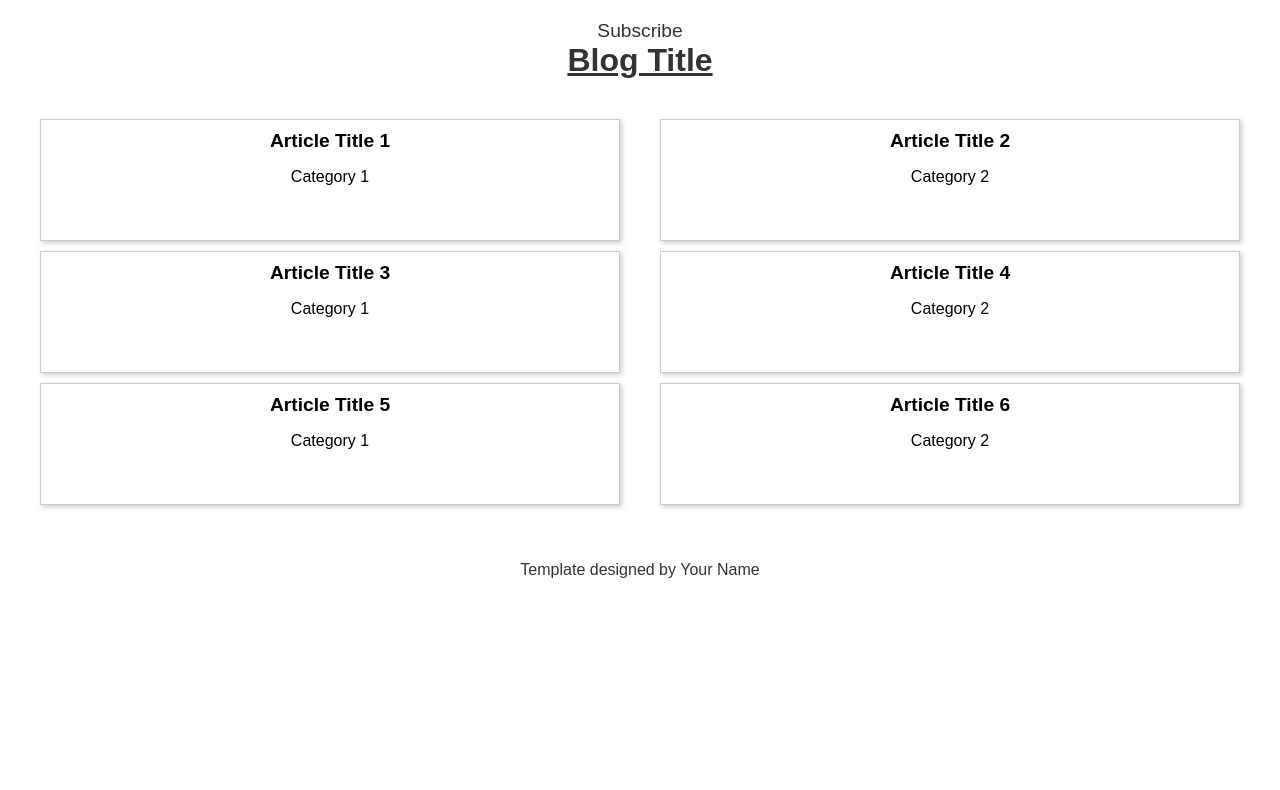
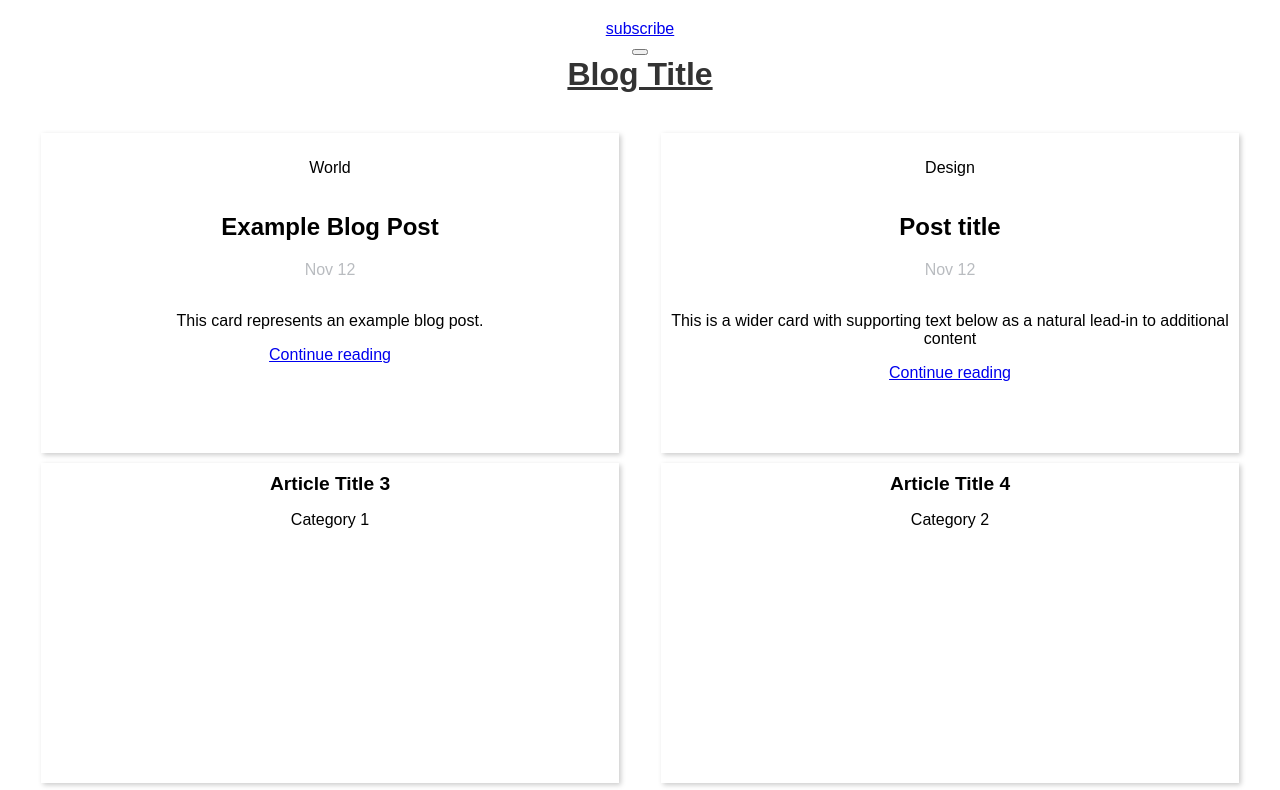
Before and after one commit to tanzhexiu/Antra_React, a plain HTML site: page Project1/index.html in a window 1280 px wide. Shown: the top 790 px of the page. Drawn offline with Linux system fonts and the light colour scheme.

Commit message:
update previewbox style

```diff
--- a/Project1/index.html
+++ b/Project1/index.html
@@ -1,23 +1,62 @@
 <!DOCTYPE html>
-<html>
+<html lang="en">
   <head>
     <meta charset="UTF-8">
+    <meta http-equiv="X-UA-Compatible" content="IE=edge">
+    <meta name="viewport" content="width=device-width, initial-scale=1.0">
     <title>My Blog</title>
     <link rel="stylesheet" href="style.css">
   </head>
   <body>
     <header>
-      <a class="subscribe-link" href="#">Subscribe</a>
-      <h1><u>Blog Title</u></h1>
+      <div class="navbar">
+        <div>
+          <a href="#">subscribe</a>
+        </div>
+        <div>
+          <button class="search"></button>
+        </div>
+      </div>
+      <div>
+        <h1 class="blogs-name"><u>Blog Title</u></h1>
+      </div>
     </header>
     <main>
       <div class="preview-box">
-        <h2 class="preview-title">Article Title 1</h2>
-        <p class="preview-category">Category 1</p>
+
+        <div type="world"">
+          <p>World</p>
+        </div>
+        <div class=" blogs-cards-item-abr">
+          <div>
+            <h2>Example Blog Post</h2>
+            <p class="date">Nov 12</p>
+          </div>
+          <div>
+            <p>
+              This card represents an example blog post.
+            </p>
+          </div>
+        </div>
+        <div><a href="#">Continue reading</a></div>
+
       </div>
       <div class="preview-box">
-        <h2 class="preview-title">Article Title 2</h2>
-        <p class="preview-category">Category 2</p>
+        <div type="design"">
+          <p>Design</p>
+        </div>
+        <div class=" blogs-cards-item-abr">
+          <div>
+            <h2>Post title</h2>
+            <p class="date">Nov 12</p>
+          </div>
+          <div>
+            <p>This is a wider card with supporting text below as a natural
+              lead-in to additional
+              content </p>
+          </div>
+        </div>
+        <div><a href="#">Continue reading</a></div>
       </div>
       <div class="preview-box">
         <h2 class="preview-title">Article Title 3</h2>
--- a/Project1/style.css
+++ b/Project1/style.css
@@ -31,14 +31,35 @@ body {
   padding: 20px;
 }
 
+.blogs-name {
+  text-align: center;
+  padding: 0 10vw;
+  margin-top: 0;
+}
+
 .preview-box {
-    border: 1px solid #ccc;
+  /* border: 1px solid #ccc; */
   box-shadow: 2px 2px 5px #ccc;
   padding: 10px;
-    height: 100px;
-    width: 45%;
+  height: 300px;
   margin-bottom: 10px;
   text-align: center;
+  width: 45%;
+}
+
+.blogs-cards-item-abr {
+  display: flex;
+  /* grid-template-rows: fit-content 2fr;*/
+  flex-direction: column;
+  row-gap: .1rem;
+}
+
+.preview-box:hover {
+  box-shadow: 0rem 0rem #f0f2f4;
+}
+
+.date {
+  color: #b9bcc0;
 }
 
 .preview-title {
```
Also changed, not shown: 1 other file. Lines whose indentation alone changed are shown as unchanged.
